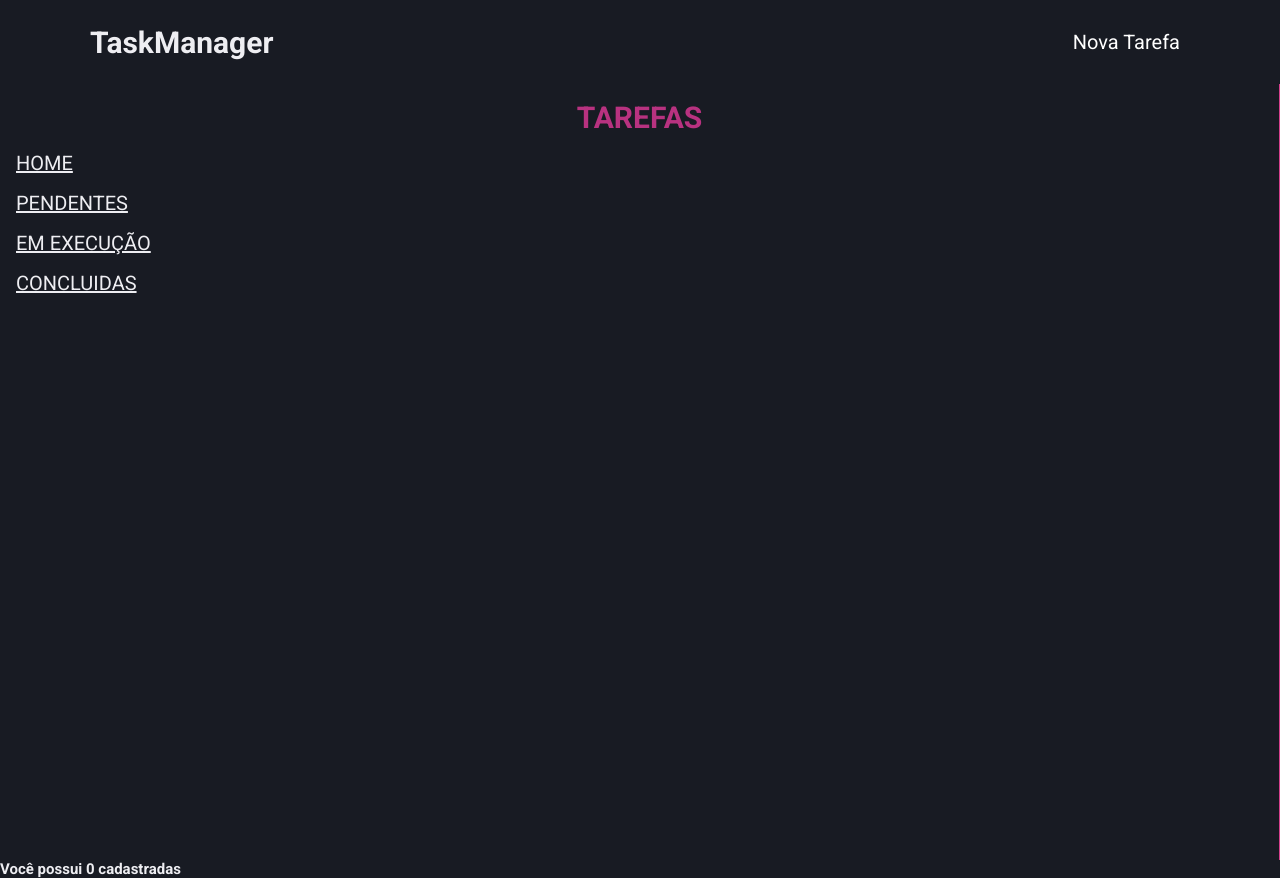
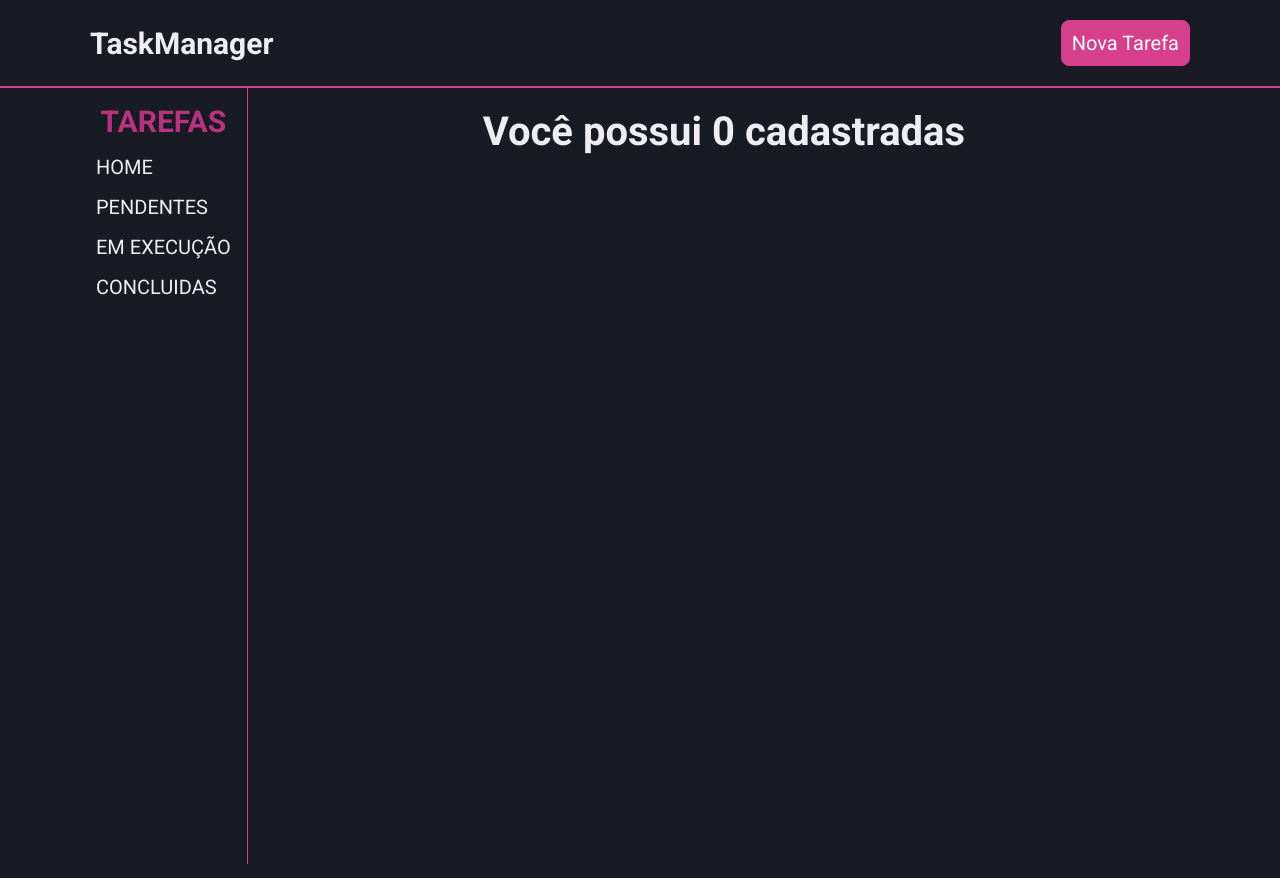
Before and after one commit to felipemimoura/taskmanager, a React (Create React App) app: page / in a window 1280 px wide. Built offline with nearby package versions, Linux system fonts and the light colour scheme.

Commit message:
style: adicona estilos padroes para páginas

```diff
--- a/src/styles/global.ts
+++ b/src/styles/global.ts
@@ -3,6 +3,7 @@ import { createGlobalStyle } from 'styled-components'
 export const GlobalStyles = createGlobalStyle`
   :root {
     --gray-900: #181b23;
+    --pink-800: #d53f8c;
     --white: #EEEEF2;
   }
 
@@ -24,6 +25,7 @@ export const GlobalStyles = createGlobalStyle`
   body,input, textarea,button{
     font-family: 'Roboto', sans-serif;
     font-weight: 400;
+
   }
 
   h1, h2, h3, h4,h5,strong{
@@ -34,8 +36,38 @@ export const GlobalStyles = createGlobalStyle`
     cursor: pointer;
   }
 
-  [disable]{
-    opacity: 0.6;
-    cursor: not-allowed;
+  a {
+    text-decoration: none;
   }
+
+  main {
+    max-width: 1120px;
+    margin: 0 auto;
+    display: flex;
+
+    .wrapper {
+      display: flex;
+      flex-direction: column;
+      align-items: center;
+      justify-content: top;
+      margin: 0 auto;
+
+      .title {
+        font-size: 4rem;
+        text-align: center;
+        padding: 2rem;
+      }
+
+      .taskContainer {
+        display: flex;
+        gap: 1.6rem;
+        flex-wrap: wrap;
+        align-items: center;
+        justify-content: center;
+        padding: 1.6rem;
+      }
+
+    }
+  }
+
 `
```
